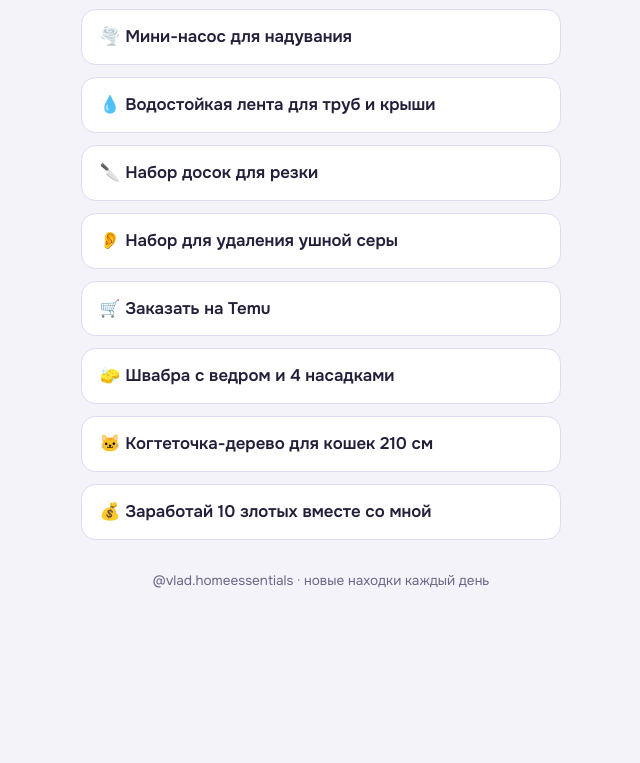
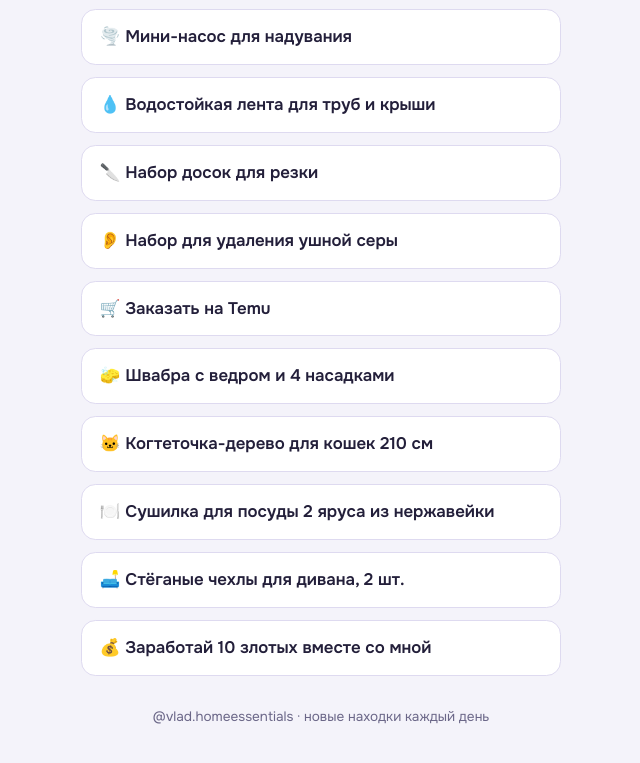
Before and after one commit to vlad-homeessentials/vlad-homeessentials.github.io, a plain HTML site: page index.html in a window 1280 px wide. Shown: the part 1288-2051 px from the top of the page, without its empty margins (319-959 px from the left). Before the commit the page ends 1925 px from the top, so only its background shows below. Drawn offline with Linux system fonts and the light colour scheme; a web font is replaced by a local one.

Commit message:
Add files via upload

```diff
--- a/index.html
+++ b/index.html
@@ -156,6 +156,16 @@ h1 { font-family: var(--font-display); font-weight: 600; font-size: 1.5rem; lett
       </a>
     </li>
     <li>
+      <a class="link" href="https://temu.to/k/e0rv84de6g6" target="_blank" rel="noopener sponsored">
+        <span class="name">🍽️ Сушилка для посуды 2 яруса из нержавейки</span>
+      </a>
+    </li>
+    <li>
+      <a class="link" href="https://temu.to/k/e3xwuxesiio" target="_blank" rel="noopener sponsored">
+        <span class="name">🛋️ Стёганые чехлы для дивана, 2 шт.</span>
+      </a>
+    </li>
+    <li>
       <a class="link" href="https://temu.to/k/ey5762nj61p" target="_blank" rel="noopener sponsored">
         <span class="name">💰 Заработай 10 злотых вместе со мной</span>
       </a>
```
